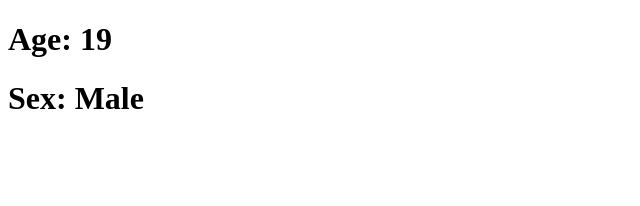
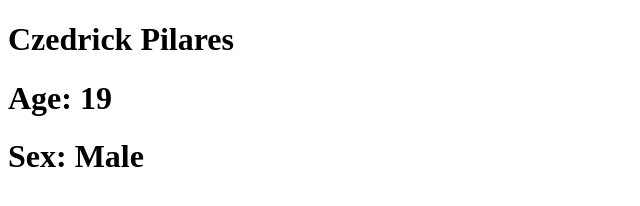
Before and after one commit to czed60/Portfolio, a plain HTML site: page index.html in a window 1280 px wide. Shown: the whole page, without its empty margins (0-640 px from the left). Drawn offline with Linux system fonts and the light colour scheme.

Commit message:
add name

```diff
--- a/index.html
+++ b/index.html
@@ -3,9 +3,10 @@
 <head>
     <meta charset="UTF-8">
     <meta name="viewport" content="width=device-width, initial-scale=1.0">
-    <title>Czedrick Pilares</title>
+    <title>Portfolio Work</title>
 </head>
 <body>
+    <h1>Czedrick Pilares</h1>
      <h1>Age: 19</h1>
      <h1>Sex: Male</h1>
 </body>
```
